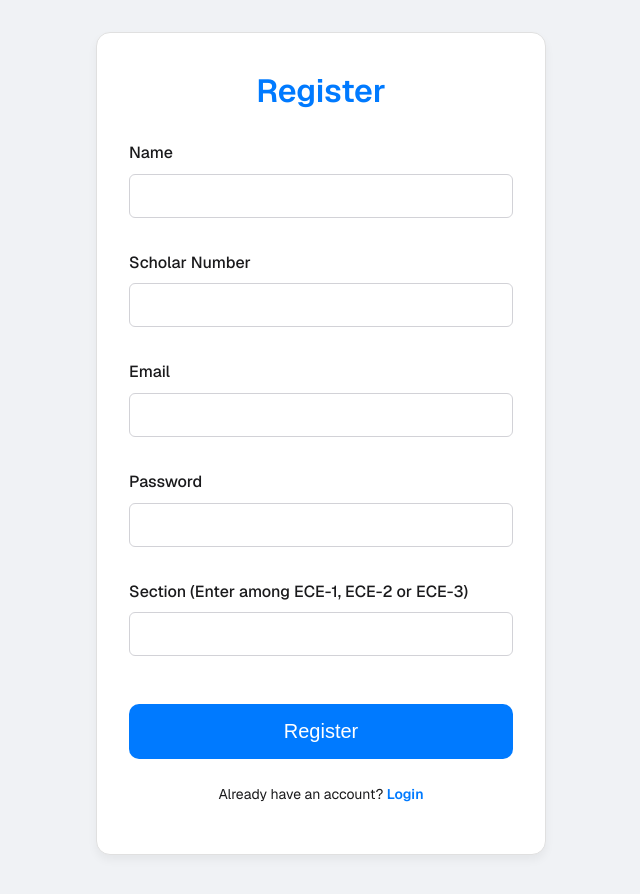
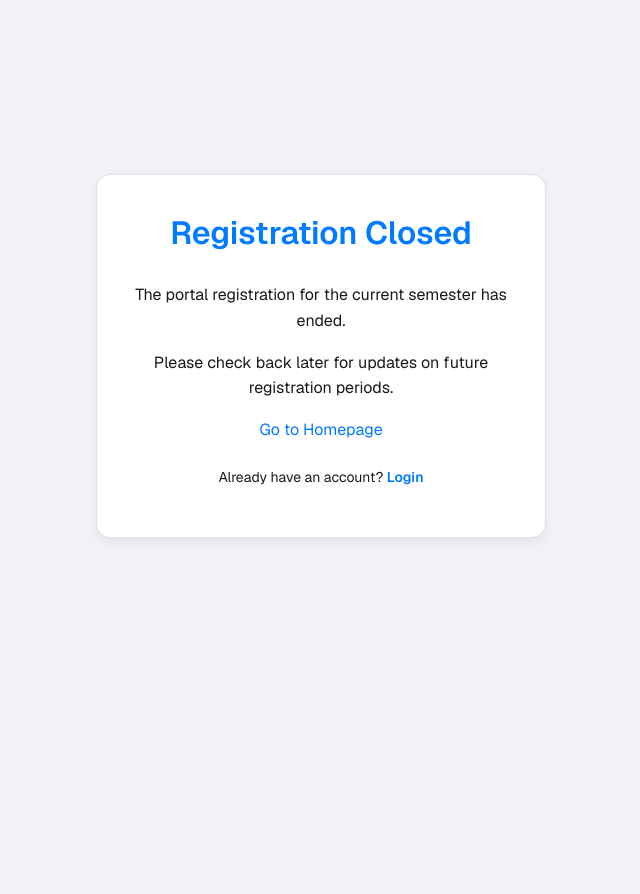
Before and after one commit to devansh-nitb/studyportal-ece-frontend, a React (Create React App) app: page /register in a window 1280 px wide. Shown: the top 894 px of the page, without its empty margins (319-959 px from the left). After the commit the page ends 800 px from the top, so only its background shows below. Built offline with nearby package versions, Linux system fonts and the light colour scheme; no server answers.

Commit message:
Update Register.js

```diff
--- a/src/components/Auth/Register.js
+++ b/src/components/Auth/Register.js
@@ -1,124 +1,15 @@
-import React, { useState } from 'react';
-import { Link, useNavigate } from 'react-router-dom';
-import useAuth from '../../hooks/useAuth';
+import React from 'react';
+import { Link } from 'react-router-dom';
 import './AuthForm.scss';
 
 const Register = () => {
-  const [formData, setFormData] = useState({
-    name: '',
-    scholarNumber: '',
-    email: '',
-    password: '',
-    section: ''
-  });
-  const [message, setMessage] = useState('');
-  const [messageType, setMessageType] = useState('');
-  const [loading, setLoading] = useState(false);
-  const { register } = useAuth();
-  const navigate = useNavigate();
-
-  const { name, scholarNumber, email, password, section } = formData;
-
-  const onChange = (e) => setFormData({ ...formData, [e.target.name]: e.target.value });
-
-  const onSubmit = async (e) => {
-    e.preventDefault();
-    setLoading(true);
-    setMessage('');
-    setMessageType('');
-
-    try {
-      const res = await register({ name, scholarNumber, email, password, section });
-      if (res.success) {
-        setMessage(res.message + ' Redirecting to email verification...');
-        setMessageType('success');
-        setTimeout(() => {
-          navigate('/verify-email', { state: { email: email } });
-        }, 3000);
-      } else {
-        setMessage(res.message);
-        setMessageType('error');
-      }
-    } catch (err) {
-      console.error(err);
-      setMessage('Registration failed. Please try again.');
-      setMessageType('error');
-    } finally {
-      setLoading(false);
-    }
-  };
-
   return (
     <div className="auth-container">
       <div className="auth-card">
-        <h2>Register</h2>
-        {message && <div className={`message-box ${messageType}`}>{message}</div>}
-        <form onSubmit={onSubmit}>
-          <div className="form-group">
-            <label htmlFor="name">Name</label>
-            <input
-              type="text"
-              id="name"
-              name="name"
-              value={name}
-              onChange={onChange}
-              required
-              aria-label="Name"
-            />
-          </div>
-          <div className="form-group">
-            <label htmlFor="scholarNumber">Scholar Number</label>
-            <input
-              type="text"
-              id="scholarNumber"
-              name="scholarNumber"
-              value={scholarNumber}
-              onChange={onChange}
-              required
-              aria-label="Scholar Number"
-            />
-          </div>
-          <div className="form-group">
-            <label htmlFor="email">Email</label>
-            <input
-              type="email"
-              id="email"
-              name="email"
-              value={email}
-              onChange={onChange}
-              required
-              aria-label="Email"
-            />
-          </div>
-          <div className="form-group">
-            <label htmlFor="password">Password</label>
-            <input
-              type="password"
-              id="password"
-              name="password"
-              value={password}
-              onChange={onChange}
-              required
-              minLength="6"
-              aria-label="Password"
-            />
-          </div>
-          <div className="form-group">
-            <label htmlFor="section">Section (Enter among ECE-1, ECE-2 or ECE-3)</label>
-            <input
-              type="text"
-              id="section"
-              name="section"
-              value={section}
-              onChange={onChange}
-              required
-              aria-label="Section"
-            />
-          </div>
-          <button type="submit" disabled={loading}>
-            {loading ? 'Registering...' : 'Register'}
-          </button>
-        </form>
+        <h2>Registration Closed</h2>
+        <p>The portal registration for the current semester has ended.</p>
+        <p>Please check back later for updates on future registration periods.</p>
+        <Link to="/" className="btn btn-primary">Go to Homepage</Link>
         <p className="auth-link">
           Already have an account? <Link to="/login">Login</Link>
         </p>
```
